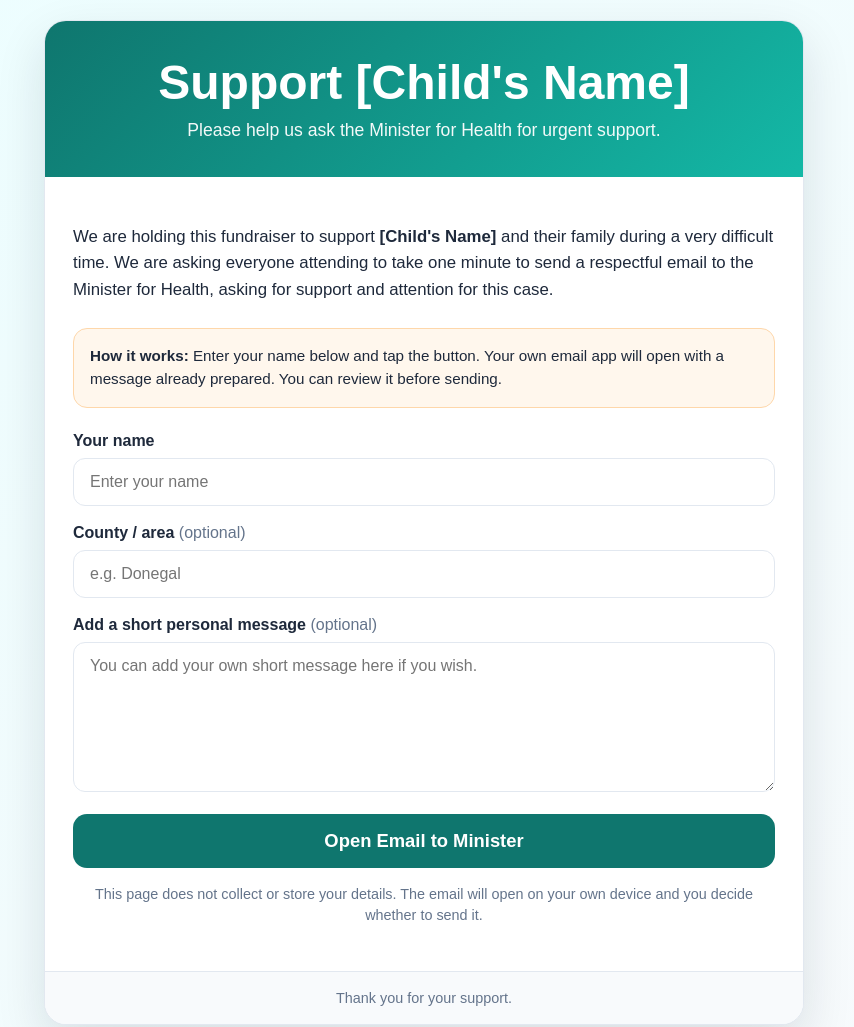
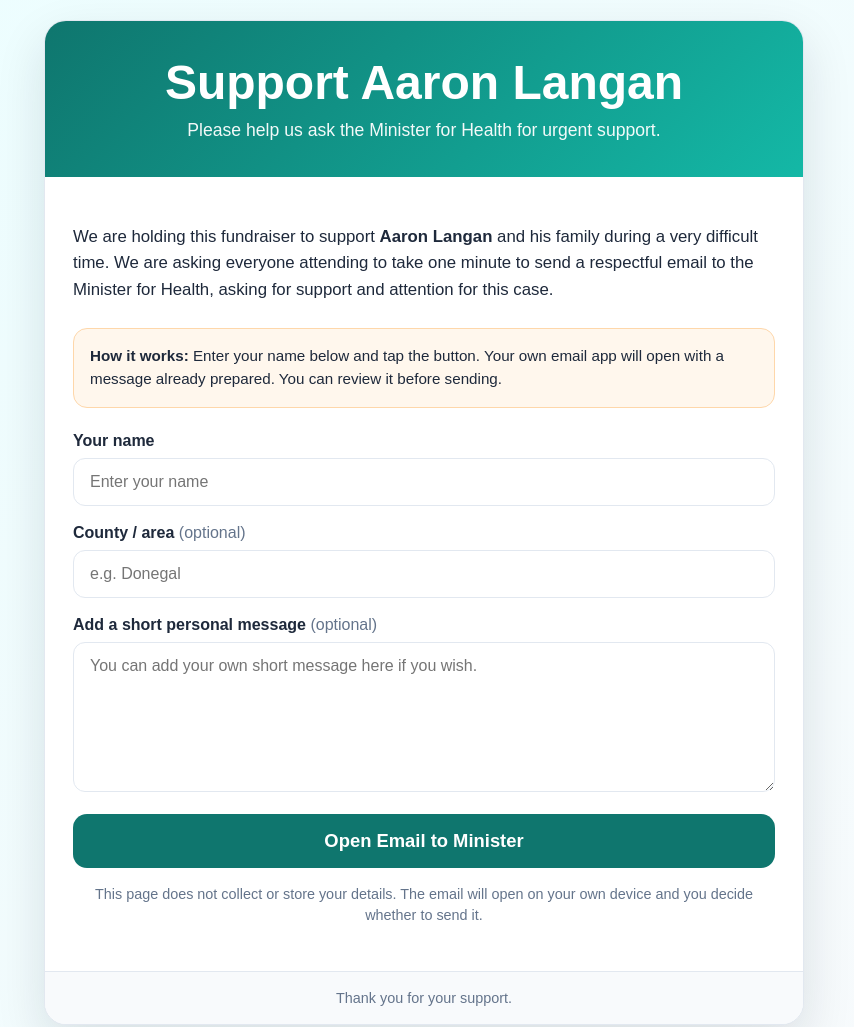
Before and after one commit to AdieBrit/Team-Aaron, a plain HTML site: page index.html in a window 1280 px wide. Shown: the top 1027 px of the page, without its empty margins (216-1070 px from the left). Drawn offline with Linux system fonts and the light colour scheme.

Commit message:
Update index.html

```diff
--- a/index.html
+++ b/index.html
@@ -157,13 +157,13 @@
 <body>
   <main class="container">
     <section class="hero">
-      <h1>Support [Child's Name]</h1>
+      <h1>Support Aaron Langan</h1>
       <p>Please help us ask the Minister for Health for urgent support.</p>
     </section>
 
     <section class="content">
       <p class="intro">
-        We are holding this fundraiser to support <strong>[Child's Name]</strong> and their family during a very difficult time. We are asking everyone attending to take one minute to send a respectful email to the Minister for Health, asking for support and attention for this case.
+        We are holding this fundraiser to support <strong>Aaron Langan</strong> and his family during a very difficult time. We are asking everyone attending to take one minute to send a respectful email to the Minister for Health, asking for support and attention for this case.
       </p>
 
       <div class="notice">
```
